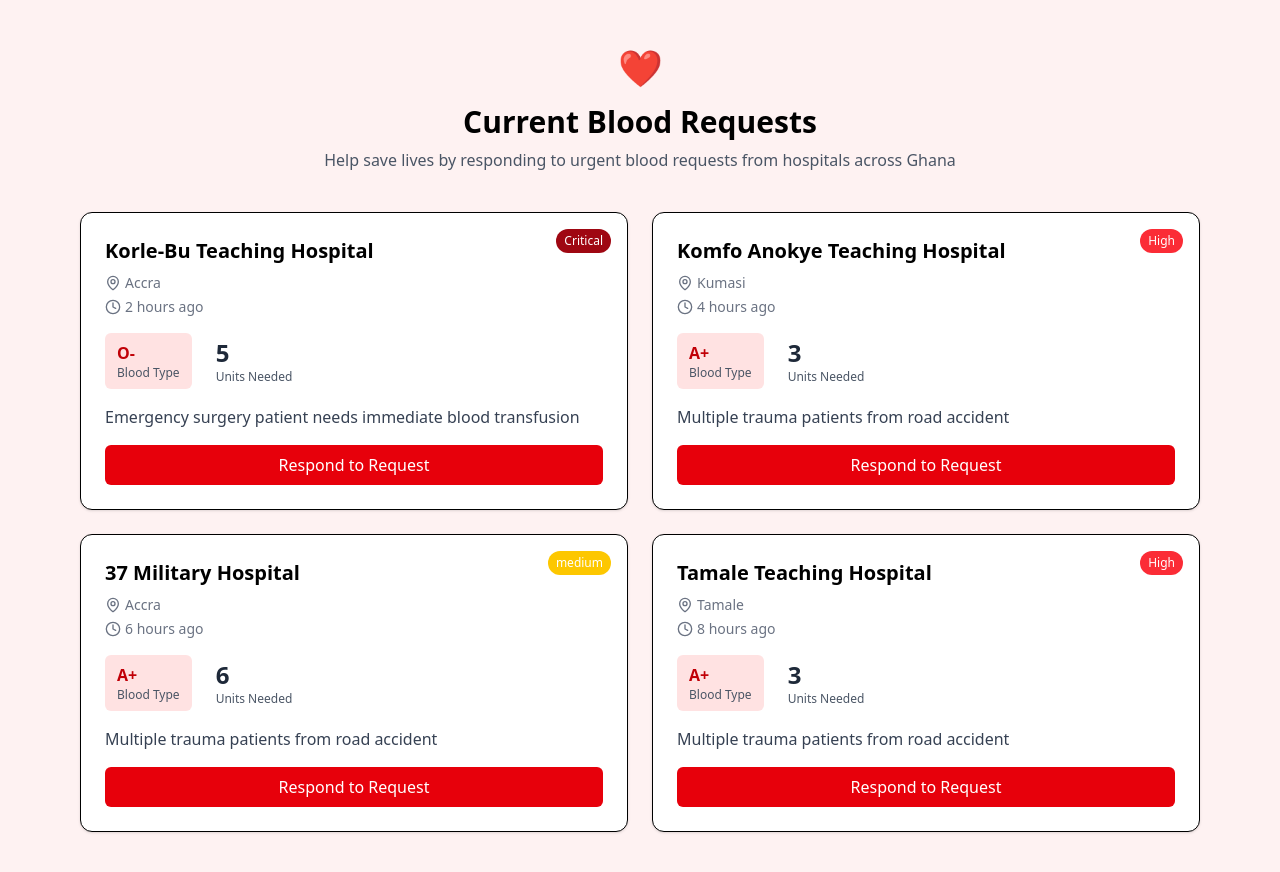
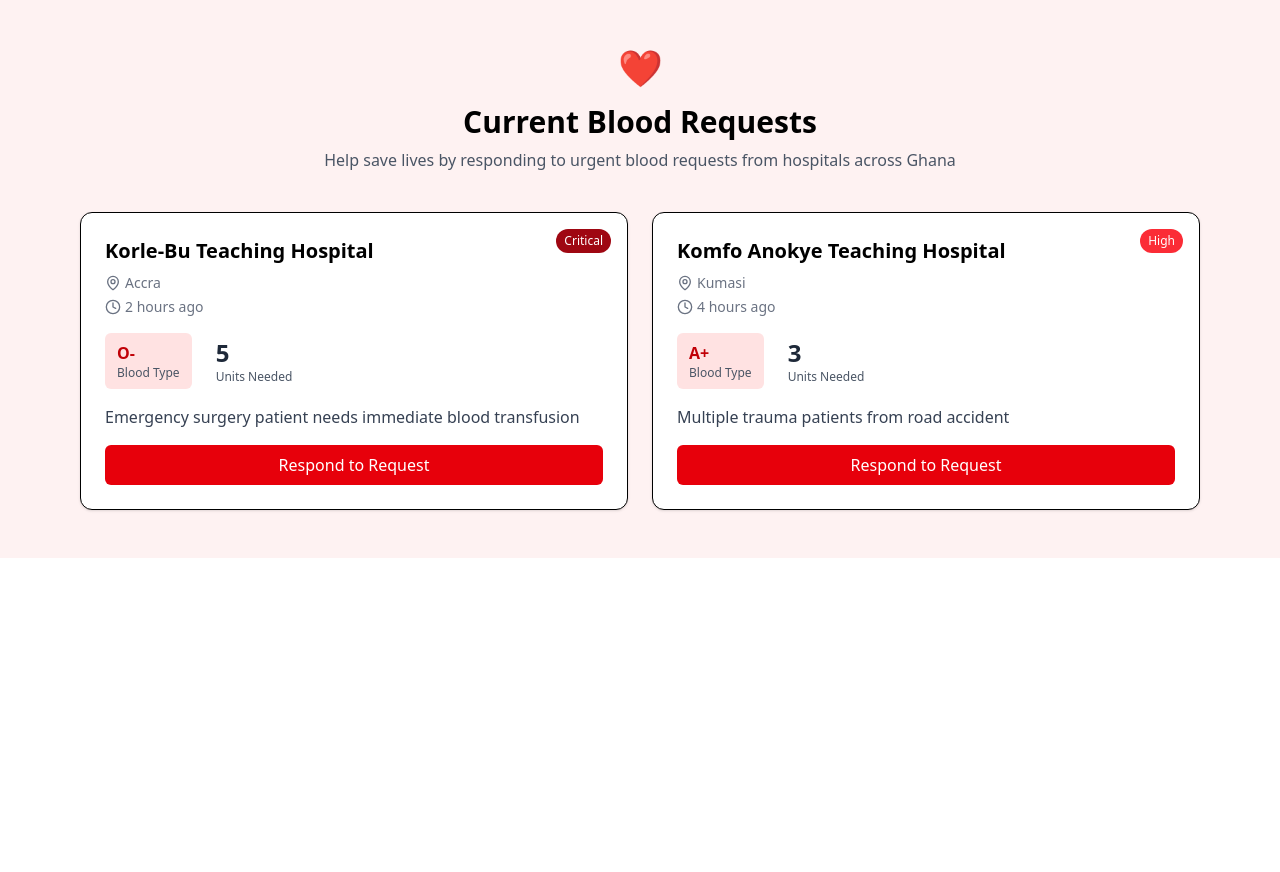
Before and after one commit to DEESAX2/LifeLine, a React (Vite) app: page /blood-requests in a window 1280 px wide. Shown: the top 872 px of the page. After the commit the page ends 800 px from the top, so only its background shows below. Built offline with nearby package versions, Linux system fonts and the light colour scheme.

Commit message:
made some changes on assigned pages

```diff
--- a/src/index.css
+++ b/src/index.css
@@ -8,3 +8,7 @@
 --color-buttonblue: #2563EB;
 
 }
+
+.input {
+  @apply w-full px-4 py-2 border border-gray-300 rounded-md focus:outline-none focus:ring-2 focus:ring-red-300;
+}
--- a/src/pages/BloodRequests.jsx
+++ b/src/pages/BloodRequests.jsx
@@ -16,26 +16,6 @@
     hospital: 'Komfo Anokye Teaching Hospital',
     location: 'Kumasi',
     time: '4 hours ago',
-    urgency: 'High',
-    urgencyColor: 'bg-red-500',
-    bloodType: 'A+',
-    units: 3,
-    description: 'Multiple trauma patients from road accident',
-  },
-  {
-    hospital: '37 Military Hospital',
-    location: 'Accra',
-    time: '6 hours ago',
-    urgency: 'medium',
-    urgencyColor: 'bg-yellow-400',
-    bloodType: 'A+',
-    units: 6,
-    description: 'Multiple trauma patients from road accident',
-  },
-  {
-    hospital: 'Tamale Teaching Hospital',
-    location: 'Tamale',
-    time: '8 hours ago',
     urgency: 'High',
     urgencyColor: 'bg-red-500',
     bloodType: 'A+',
--- a/src/pages/Donate.jsx
+++ b/src/pages/Donate.jsx
@@ -40,19 +40,19 @@
         onSubmit={handleSubmit}
         className="bg-white border rounded-xl p-6 shadow space-y-4"
       >
-        <h3 className="text-lg font-semibold text-red-600 flex items-center gap-2">
-          📅 Donation Appointment Form
+        <h3 className="text-lg font-semibold text-red-600 flex items-center gap-2 justify-center">
+          Donation Appointment Form
         </h3>
 
         <div className="grid grid-cols-1 md:grid-cols-2 gap-4">
-          <input name="fullName" value={formData.fullName} onChange={handleChange} required placeholder="Full Name *" className="input" />
-          <input name="email" value={formData.email} onChange={handleChange} required placeholder="Email Address *" type="email" className="input" />
-          <input name="phone" value={formData.phone} onChange={handleChange} required placeholder="Phone Number *" className="input" />
+          <input name="fullName" value={formData.fullName} onChange={handleChange} required placeholder="Full Name" className="input" />
+          <input name="email" value={formData.email} onChange={handleChange} required placeholder="Email Address" type="email" className="input" />
+          <input name="phone" value={formData.phone} onChange={handleChange} required placeholder="Phone Number" className="input" />
           <select name="bloodType" value={formData.bloodType} onChange={handleChange} required className="input">
             <option value="">Select blood type</option>
             {bloodTypes.map(bt => <option key={bt} value={bt}>{bt}</option>)}
           </select>
-          <input name="age" value={formData.age} onChange={handleChange} placeholder="Age *" type="number" required className="input" />
+          <input name="age" value={formData.age} onChange={handleChange} placeholder="Age" type="number" required className="input" />
           <select name="hospital" value={formData.hospital} onChange={handleChange} required className="input">
             <option value="">Select a hospital</option>
             {hospitals.map(h => <option key={h} value={h}>{h}</option>)}
```
